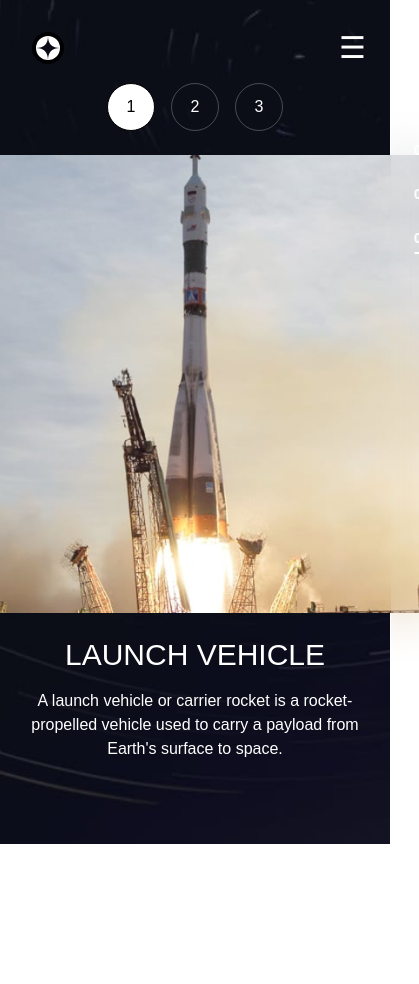
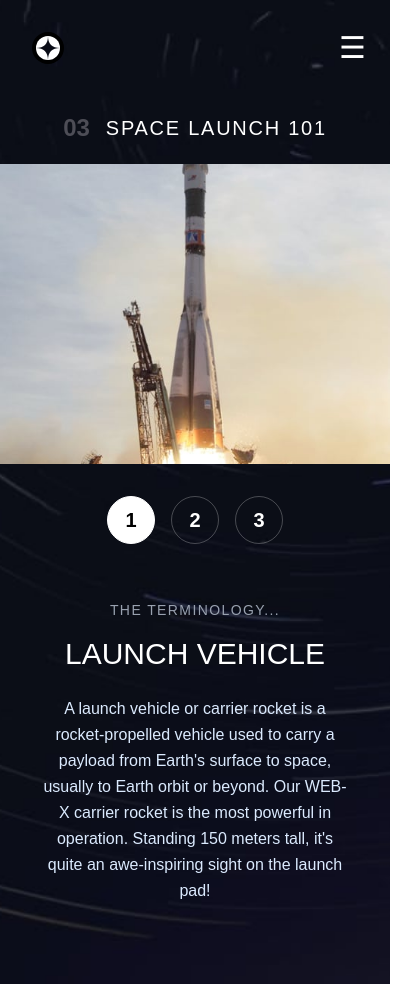
Before and after one commit to Ebrahim-hamada/Space, a React (Vite) app: page /technology in a window 390 px wide. Shown: the whole page, 419 px wide, since content can reach past the window. Before the commit the page ends 844 px from the top, so only its background shows below. Built offline with nearby package versions, Linux system fonts and the light colour scheme.

Commit message:
✅ Commit 5: Finalize layout with styling and responsive image sizes

```diff
--- a/src/Components/technology/Technology.jsx
+++ b/src/Components/technology/Technology.jsx
@@ -9,12 +9,14 @@ import CAPSULE from "../../assets/image/technology/image-space-capsule-portrait.
 const Technology = () => {
   const [activeTechnology, setActiveTechnology] = useState(0);
   const [backgroundImage, setBackgroundImage] = useState(desktopBackground);
+  const [fade, setFade] = useState(false);
   const [windowWidth, setWindowWidth] = useState(window.innerWidth);
 
   useEffect(() => {
     const handleResize = () => {
       const width = window.innerWidth;
       setWindowWidth(width);
+
       if (width <= 1024) {
         setBackgroundImage(width <= 768 ? mobileBackground : tabletBackground);
       } else {
@@ -31,56 +33,116 @@ const Technology = () => {
     {
       id: 0,
       name: "LAUNCH VEHICLE",
-      description: "A launch vehicle or carrier rocket is a rocket-propelled vehicle used to carry a payload from Earth's surface to space.",
+      description:
+        "A launch vehicle or carrier rocket is a rocket-propelled vehicle used to carry a payload from Earth's surface to space, usually to Earth orbit or beyond. Our WEB-X carrier rocket is the most powerful in operation. Standing 150 meters tall, it's quite an awe-inspiring sight on the launch pad!",
       imageUrl: VEHICLE,
     },
     {
       id: 1,
       name: "SPACEPORT",
-      description: "A spaceport or cosmodrome is a site for launching spacecraft.",
+      description:
+        "A spaceport or cosmodrome is a site for launching (or receiving) spacecraft, by analogy to the seaport for ships or airport for aircraft. Based in the famous Cape Canaveral, our spaceport is ideally situated to take advantage of the Earth's rotation for launch.",
       imageUrl: SPACEPORT,
     },
     {
       id: 2,
       name: "SPACE CAPSULE",
-      description: "A space capsule is a crewed spacecraft that uses a blunt-body capsule to reenter Earth's atmosphere.",
+      description:
+        "A space capsule is an often-crewed spacecraft that uses a blunt-body reentry capsule to reenter the Earth's atmosphere without wings. Our capsule is where you'll spend your time during the flight. It includes a space gym, cinema, and plenty of other activities to keep you entertained.",
       imageUrl: CAPSULE,
     },
   ];
 
   const handleChangeTechnology = (index) => {
+    if (index === activeTechnology) return;
+    setFade(true);
+    setTimeout(() => {
       setActiveTechnology(index);
+      setFade(false);
+    }, 300);
   };
 
   const currentTech = technologies[activeTechnology];
 
   return (
     <div
+      className="min-h-screen text-center lg:text-start text-white bg-cover bg-center bg-no-repeat"
       style={{ backgroundImage: `url(${backgroundImage})` }}
-      className="min-h-screen bg-cover bg-center bg-no-repeat text-white flex flex-col items-center justify-center p-6"
     >
-      <div className="flex space-x-4 mb-6">
+      <div className="lg:w-[80%] mx-auto py-8 max-w-7xl min-h-screen flex flex-col">
+        <div className="mt-20 pb-5">
+          <div className="flex justify-center lg:justify-start items-center space-x-4">
+            <span className="text-[#4D4D56] font-bold text-2xl">03</span>
+            <h1 className="text-xl tracking-[1.75px] lg:text-2xl lg:tracking-[4.75px] text-white">
+              SPACE LAUNCH 101
+            </h1>
+          </div>
+        </div>
+
+        <main className="flex-1 flex flex-col lg:flex-row-reverse items-center justify-between gap-8">
+          <div
+            className={`w-full lg:w-[50%] order-first h-full flex items-center justify-center transition-opacity duration-300 ${
+              fade ? "opacity-0" : "opacity-100"
+            }`}
+          >
+            <div className="relative w-full flex justify-center overflow-visible">
+              <img
+                src={currentTech.imageUrl}
+                alt={currentTech.name}
+                className={`
+                  w-full
+                  ${
+                    windowWidth <= 768
+                      ? "h-[300px] object-cover" // Mobile
+                      : windowWidth <= 1024
+                      ? "h-[400px] object-cover object-bottom" // Tablet
+                      : "h-[500px] object-contain lg:w-[80%]" // Desktop
+                  }
+                `}
+              />
+            </div>
+          </div>
+
+
+          <div className="w-[80%] mx-auto lg:w-[45%] z-10">
+            <div className="flex flex-col lg:flex-row items-center lg:items-start gap-8 lg:gap-12">
+
+              <div className="flex lg:flex-col space-x-4 lg:space-x-0 lg:space-y-8">
                 {technologies.map((tech, index) => (
                   <button
                     key={tech.id}
                     onClick={() => handleChangeTechnology(index)}
-            className={`w-12 h-12 rounded-full border ${
+                    className={`w-12 h-12 lg:w-16 lg:h-16 rounded-full border flex items-center justify-center text-xl font-bold cursor-pointer transition-colors duration-200 ${
                       activeTechnology === index
-                ? "bg-white text-black"
-                : "text-white border-white/25"
+                        ? "bg-white text-black border-white"
+                        : "text-white border-white/25 hover:border-white"
                     }`}
+                    aria-label={`View ${tech.name}`}
                   >
                     {index + 1}
                   </button>
                 ))}
               </div>
-      <img
-        src={currentTech.imageUrl}
-        alt={currentTech.name}
-        className="max-w-md mb-6"
-      />
-      <h2 className="text-3xl mb-4">{currentTech.name}</h2>
-      <p className="max-w-xl text-center">{currentTech.description}</p>
+
+              <div
+                className={`max-w-[500px] mx-auto lg:mx-0 transition-opacity duration-300 mt-6 lg:mt-0 ${
+                  fade ? "opacity-0" : "opacity-100"
+                }`}
+              >
+                <h2 className="text-gray-400 text-sm lg:text-base tracking-widest mb-4">
+                  THE TERMINOLOGY...
+                </h2>
+                <h3 className="text-3xl md:text-4xl lg:text-5xl font-light mb-6">
+                  {currentTech.name}
+                </h3>
+                <p className="text-blue-100 mb-12 leading-relaxed">
+                  {currentTech.description}
+                </p>
+              </div>
+            </div>
+          </div>
+        </main>
+      </div>
     </div>
   );
 };
```
Lines whose indentation alone changed are shown as unchanged.
